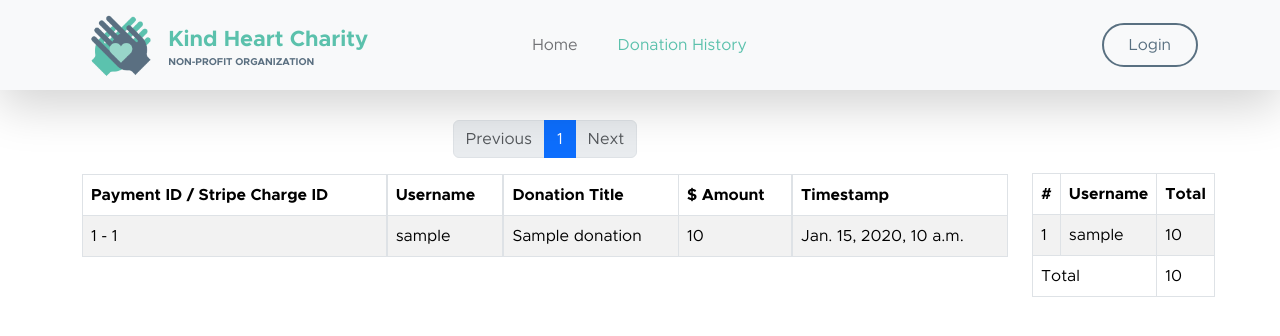
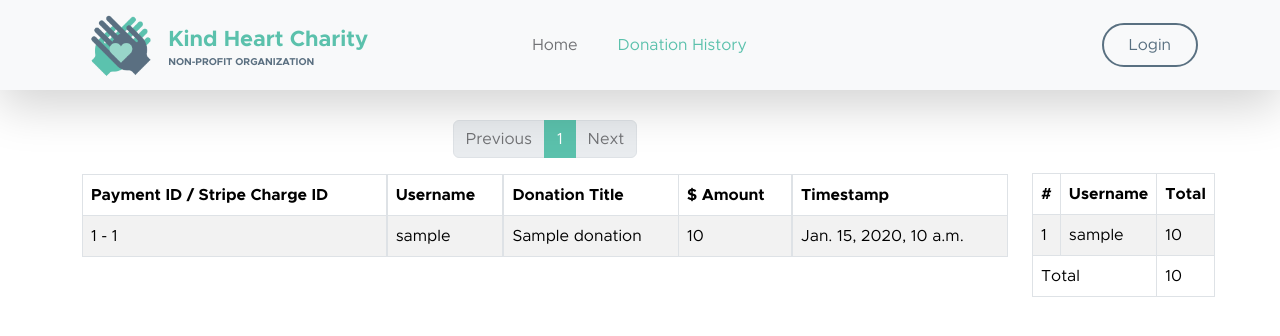
Before and after one commit to SVDotsenko/portfolio-project-5, a Django app: page /history/ in a window 1280 px wide. Shown: the top 336 px of the page. Run offline with Django 5.2, Linux system fonts and the light colour scheme; tables that the repository leaves empty hold one stand-in row (values such as "Sample post"); some libraries are stand-ins or nearby versions.

Commit message:
Styling pagination element

```diff
--- a/static/css/base.css
+++ b/static/css/base.css
@@ -1732,3 +1732,29 @@ body.modal-open {
         margin-top: 53px;
     }
 }
+
+.pagination .page-link {
+    color: var(--primary-color);
+}
+
+.pagination .page-item.active .page-link {
+    background-color: var(--primary-color);
+    border-color: var(--primary-color);
+}
+
+.pagination .page-link:hover {
+    background-color: var(--primary-color);
+    border-color: var(--primary-color);
+}
+
+.pagination .page-item .page-link {
+    color: inherit;
+}
+
+.pagination .page-item.active .page-link {
+    color: var(--white-color);
+}
+
+.pagination .page-item .page-link:hover {
+    color: var(--white-color);
+}
```
